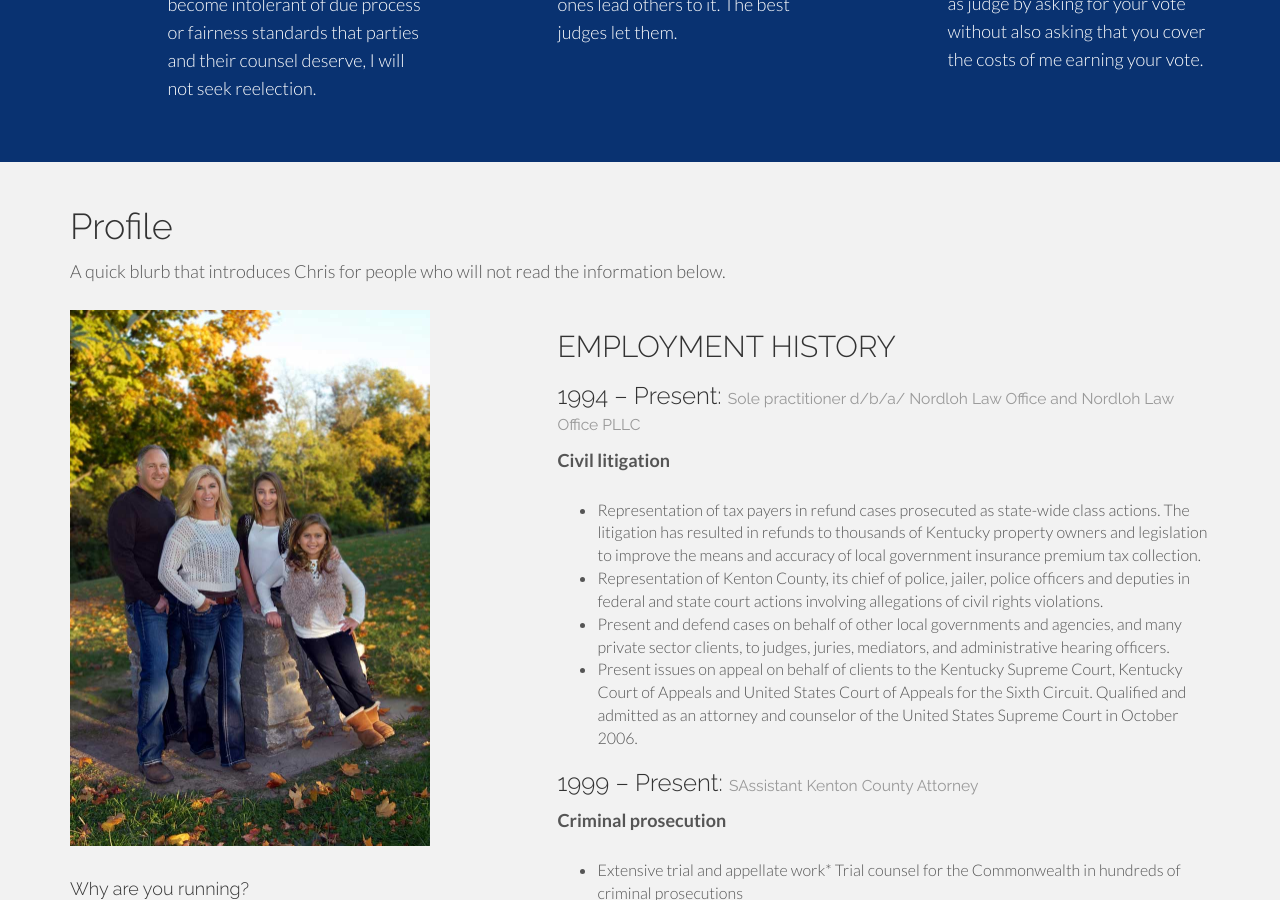
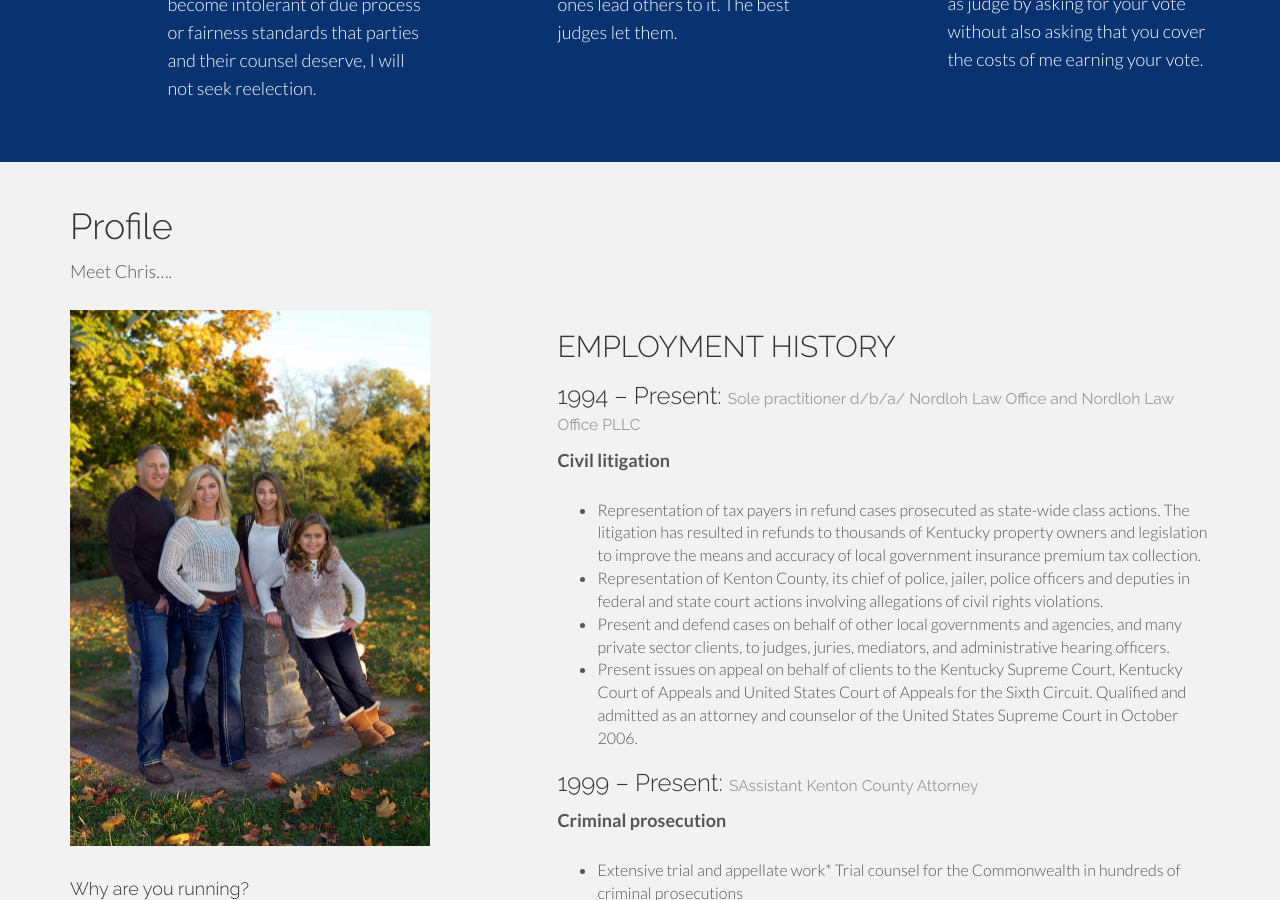
Before and after one commit to NORDLOHFORJUDGE/NordlohForJudge, a Jekyll site: the page built from index.html, in a window 1280 px wide and 900 px high, scrolled down 1387 px. Built offline with Jekyll 4.4.1, drawn with Linux system fonts in a browser that asks for light colours; Markdown is read by kramdown in place of the engine named in the settings; comment, search, counter and statistics services are not loaded.

Commit message:
Updated profile-excerpt.md

```diff
--- a/_includes/profile-excerpt.md
+++ b/_includes/profile-excerpt.md
@@ -1 +1 @@
-A quick blurb that introduces Chris for people who will not read the information below.
+Meet Chris....
```
